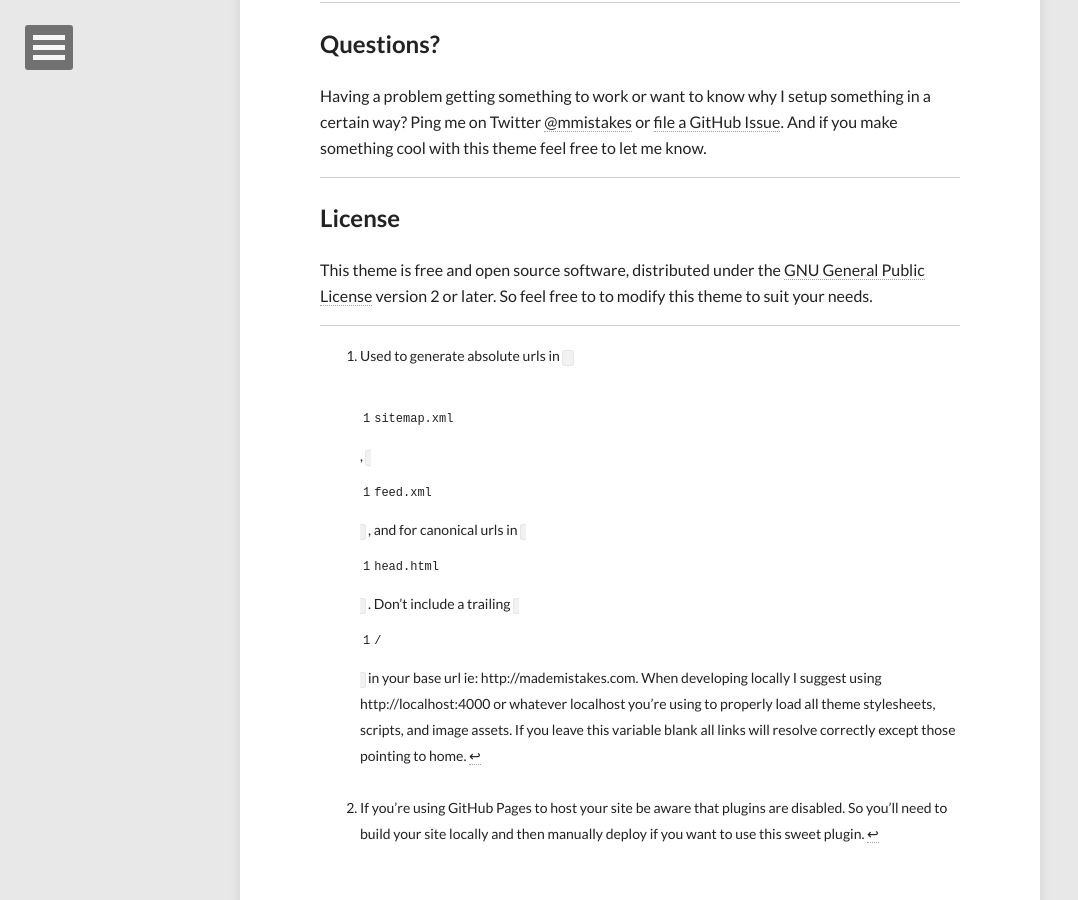
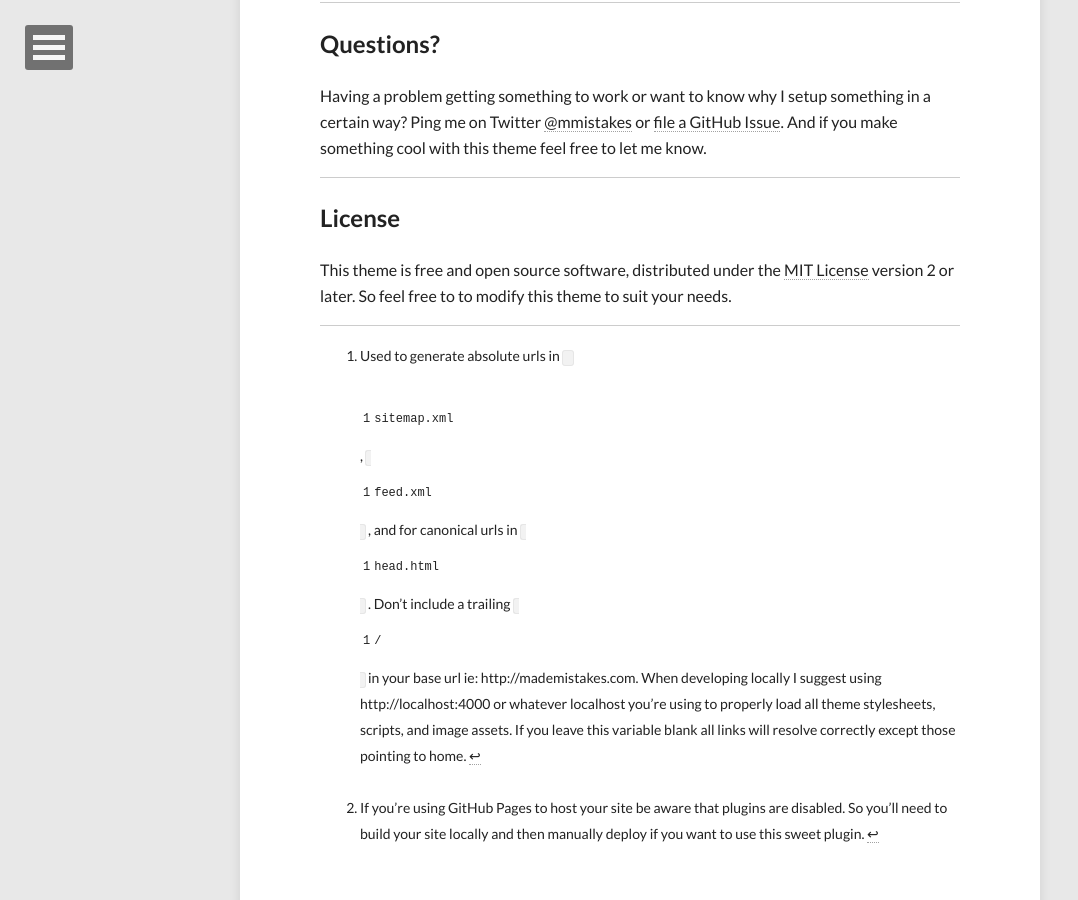
Before and after one commit to cwest/caseywest.com, a Jekyll site: the page built from theme-setup.md, in a window 1280 px wide and 900 px high, scrolled down 12050 px. Shown: the whole window, without its empty margins (0-1078 px from the left). Built offline with Jekyll 4.4.1, drawn with Linux system fonts in a browser that asks for light colours; nearby versions of some CDN libraries.

Commit message:
Update license

```diff
--- a/theme-setup.md
+++ b/theme-setup.md
@@ -281,7 +281,7 @@ Having a problem getting something to work or want to know why I setup something
 
 ## License
 
-This theme is free and open source software, distributed under the [GNU General Public License]({{ site.url }}/LICENSE) version 2 or later. So feel free to to modify this theme to suit your needs.
+This theme is free and open source software, distributed under the [MIT License]({{ site.url }}/LICENSE) version 2 or later. So feel free to to modify this theme to suit your needs.
 
 ---
 
```
